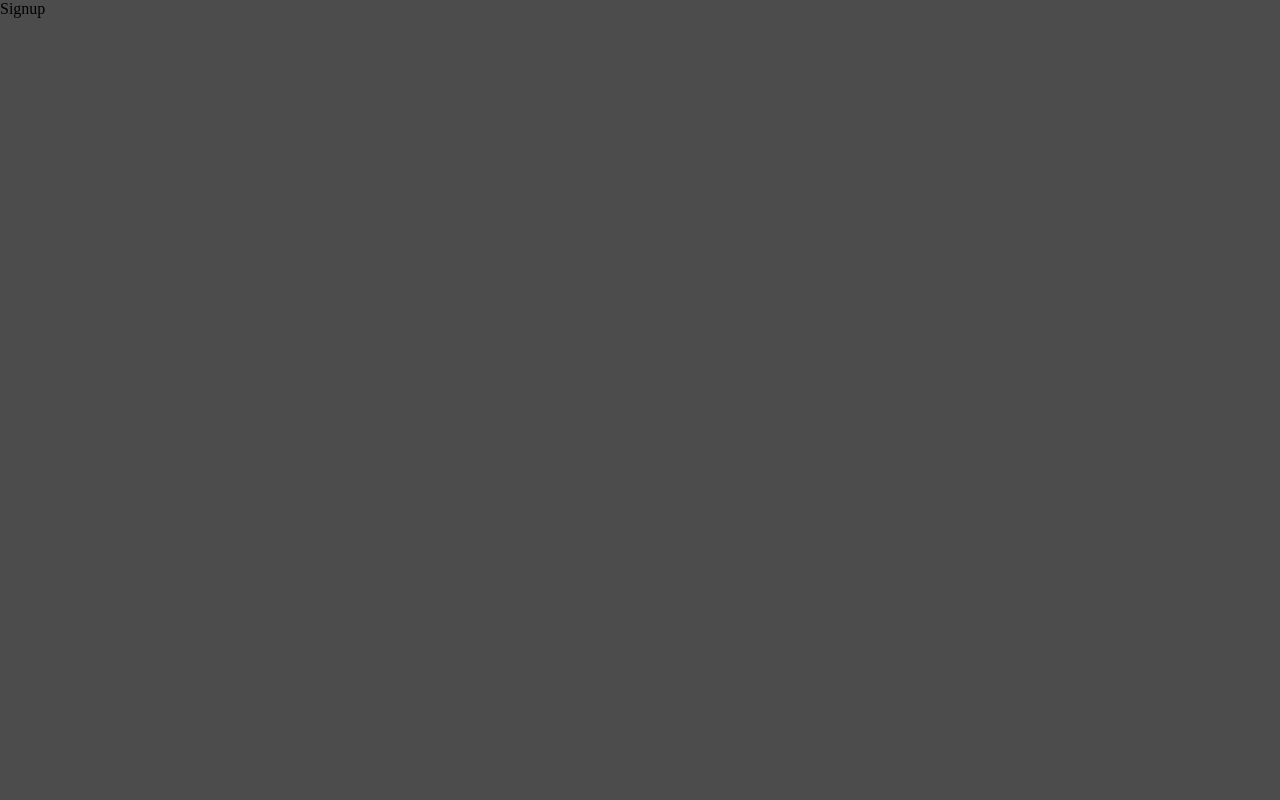
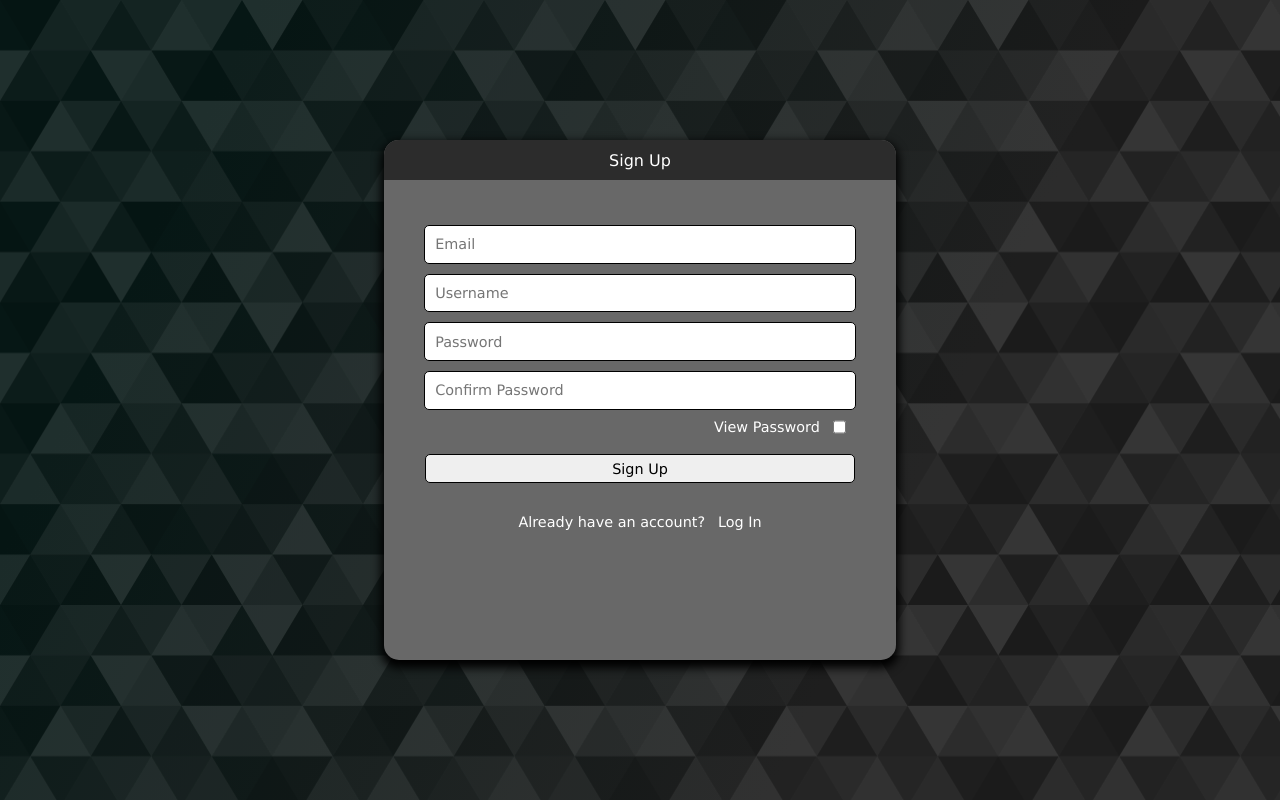
Before and after one commit to JoseJ55/general-backend-admin-page, a React (Vite) app: page /signup in a window 1280 px wide. Built offline with nearby package versions, Linux system fonts and the light colour scheme.

Commit message:
added the html and css to sign up form

```diff
--- /dev/null
+++ b/src/Components/SignUpForm/SignUpForm.jsx
@@ -0,0 +1,52 @@
+import React from 'react';
+import { useNavigate } from 'react-router-dom';
+import './style.css';
+
+function SignUpForm() {
+  const navigate = useNavigate();
+
+  const toLogin = () => {
+    navigate('/login');
+  };
+
+  return (
+    <div id="signup-box">
+      <div id="signup-box-title">
+        <p>Sign Up</p>
+      </div>
+
+      <div id="signup-box-form">
+        <p id="signup-box-form-error">error</p>
+
+        <input className="form-edit" id="signup-box-form-email" type="text" placeholder="Email" autoComplete="false" />
+
+        <input className="form-edit" id="signup-box-form-username" type="text" placeholder="Username" autoComplete="false" />
+
+        <input className="form-edit" id="signup-box-form-password" type="password" placeholder="Password" autoComplete="false" />
+
+        <input className="form-edit" id="signup-box-form-confirm" type="password" placeholder="Confirm Password" autoComplete="false" />
+
+        <div id="signup-box-form-passwordInfo">
+          <div id="signup-box-form-passwordInfo-strength">
+            <p id="signup-box-form-passwordInfo-strength-normal">Strength: </p>
+            <p id="signup-box-form-passwordInfo-strength-status">Weak</p>
+          </div>
+
+          <div id="signup-box-form-passwordInfo-show">
+            <p id="signup-box-form-passwordInfo-show-text">View Password</p>
+            <input id="signup-box-form-passwordInfo-show" type="checkbox" />
+          </div>
+        </div>
+
+        <input id="signup-box-form-submit-button" type="button" value="Sign Up" />
+
+        <div id="signup-box-form-login">
+          <p>Already have an account? </p>
+          <input id="signup-box-form-login-button" type="button" value="Log In" onClick={toLogin} />
+        </div>
+      </div>
+    </div>
+  );
+}
+
+export default SignUpForm;
--- /dev/null
+++ b/src/Components/SignUpForm/style.css
@@ -0,0 +1,133 @@
+#signup-box {
+    min-width: 40vw;
+    min-height: 65vh;
+    background-color: var(--secondary-color);
+    border-radius: 15px;
+    overflow: hidden;
+    box-shadow: 0 5px 10px 3px;
+    animation: fadeIn 1s ease-in;
+}
+
+#signup-box-title {
+    width: 100%;
+    min-height: 5vh;
+    display: flex;
+    justify-content: center;
+    align-items: center;
+    background-color: var(--header-color);
+    color: var(--main-text-color);
+    font-family: var(--main-font);
+}
+
+#signup-box-form {
+    margin: 3vh 0;
+    display: flex;
+    justify-content: center;
+    align-items: center;
+    flex-direction: column;
+    width: 100%;
+    min-height: 35vh;
+}
+
+#signup-box-form-error {
+    width: 80%;
+    font-size: .9rem;
+    font-family: var(--main-font);
+    color: var(--error-message-color);
+    visibility: hidden;
+}
+
+.form-edit {
+    width: 80%;
+    padding: 2% 2%;
+    margin: 1%;
+    border: 1px solid black;
+    border-radius: 5px;
+    box-shadow: none;
+    font-size: .9rem;
+    font-family: var(--main-font);
+}
+
+#signup-box-form-passwordInfo {
+    display: flex;
+    justify-content: space-between;
+    align-items: center;
+    width: 82%;
+}
+
+#signup-box-form-passwordInfo-strength {
+    font-family: var(--main-font);
+    font-size: .9rem;
+    display: flex;
+    visibility: hidden;
+}
+
+#signup-box-form-passwordInfo-strength-normal {
+    color: var(--main-text-color);
+    margin-right: 1vw;
+}
+
+#signup-box-form-passwordInfo-strength-status {
+    color: red;
+}
+
+#signup-box-form-passwordInfo-show {
+    font-family: var(--main-font);
+    font-size: .9rem;
+    display: flex;
+}
+
+#signup-box-form-passwordInfo-show-text {
+    color: var(--main-text-color);
+    margin-right: 1vw;
+}
+
+#signup-box-form-passwordInfo-show {
+    padding: 1%
+}
+
+#signup-box-form-submit-button {
+    width: 84%;
+    padding: 1% 2%;
+    margin: 3% 1%;
+    color: var(--secondary-text-color);
+    border: 1px solid black;
+    border-radius: 5px;
+    box-shadow: none;
+    font-size: .9rem;
+    font-family: var(--main-font);
+}
+
+#signup-box-form-submit-button:hover {
+    cursor: pointer;
+    background-color: #888;
+    color: white;
+}
+
+#signup-box-form-login {
+    display: flex;
+    justify-content: center;
+    align-items: center;
+    width: fit-content;
+    margin-top: 2vh;
+    color: var(--main-text-color);
+}
+
+#signup-box-form-login p {
+    margin-right: 1vw;
+    font-size: .9rem;
+    font-family: var(--main-font);
+}
+
+#signup-box-form-login-button {
+    background-color: transparent;
+    border: none;
+    color: var(--main-text-color);
+    font-size: .9rem;
+    font-family: var(--main-font);
+}
+
+#signup-box-form-login-button:hover {
+    cursor: pointer;
+    color: var(--link-color);
+}
--- a/src/Pages/Signup.jsx
+++ b/src/Pages/Signup.jsx
@@ -1,8 +1,12 @@
 import React from 'react';
+import SignUpForm from '../Components/SignUpForm/SignUpForm';
+import './style.css';
 
 function Signup() {
   return (
-    <div>Signup</div>
+    <div id="signup-body">
+      <SignUpForm />
+    </div>
   );
 }
 
--- a/src/Pages/style.css
+++ b/src/Pages/style.css
@@ -10,3 +10,14 @@
     background: url('/public/subtle-prism.svg');
     overflow: hidden;
 }
+
+/* Main Sign Up page css */
+#signup-body {
+    display: flex;
+    justify-content: center;
+    align-items: center;
+    max-width: 100vw;
+    min-height: 100vh;
+    background: url('/public/subtle-prism.svg');
+    overflow: hidden;
+}
```
